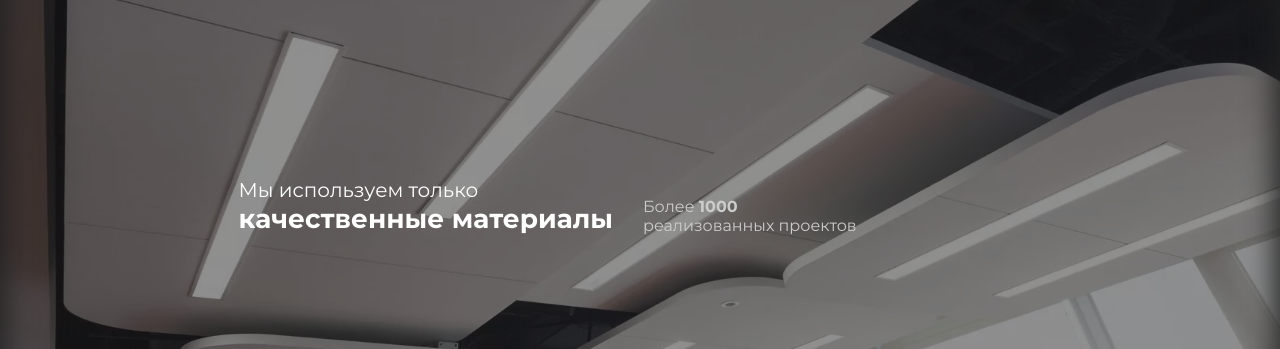
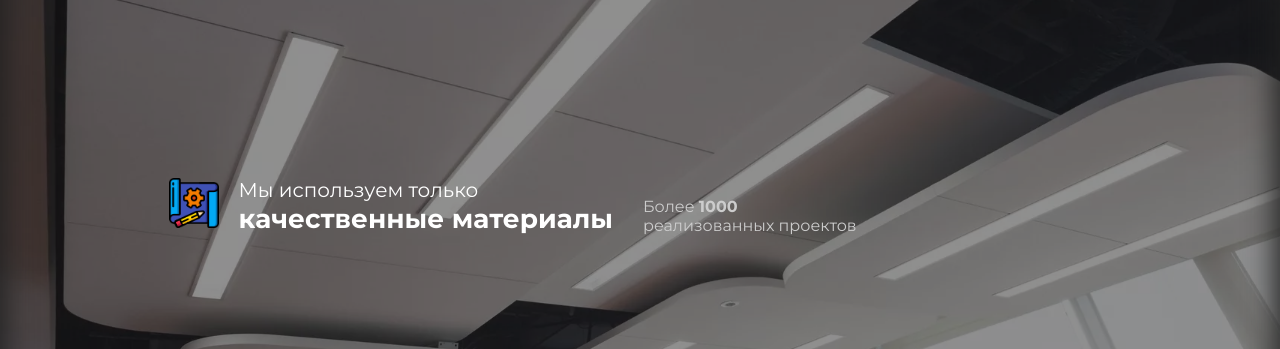
Before and after one commit to F1B1/ceiling, a plain HTML site: page index.html in a window 1280 px wide. Shown: the part 451-800 px from the top of the page. Drawn offline with nearby package versions, Linux system fonts and the light colour scheme; the site is published under a folder, as on GitHub Pages, so addresses that start at the root find nothing.

Commit message:
Update style.css

```diff
--- a/css/style.css
+++ b/css/style.css
@@ -1042,7 +1042,7 @@ body {
 }
 .main__sub-title {
   font-size: 20px;
-  background-image: url("/img/blueprint.png");
+  background-image: url("../img/blueprint.png");
   background-repeat: no-repeat;
   background-size: 50px;
   padding: 0px 0px 0px 70px;
```
